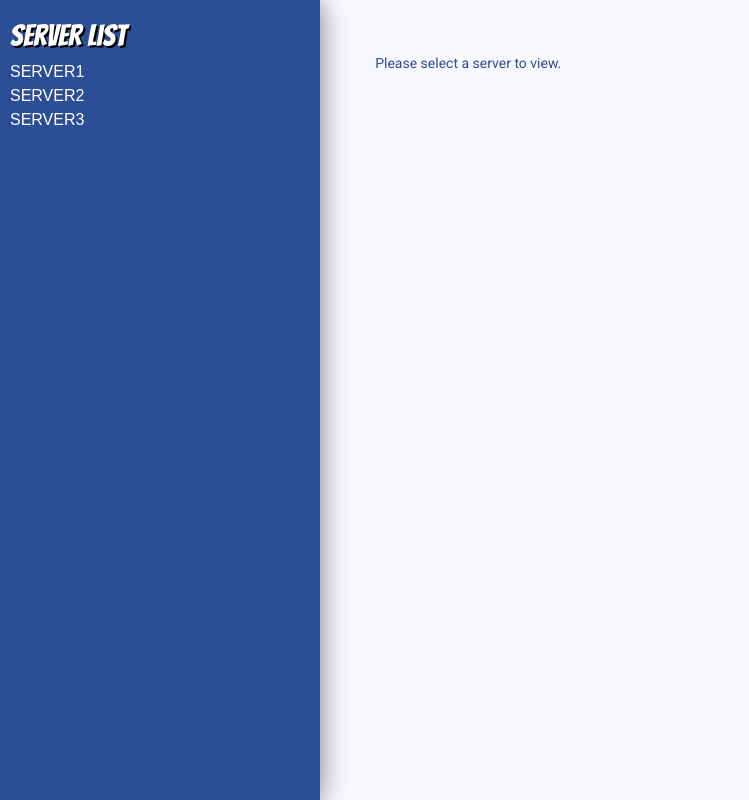
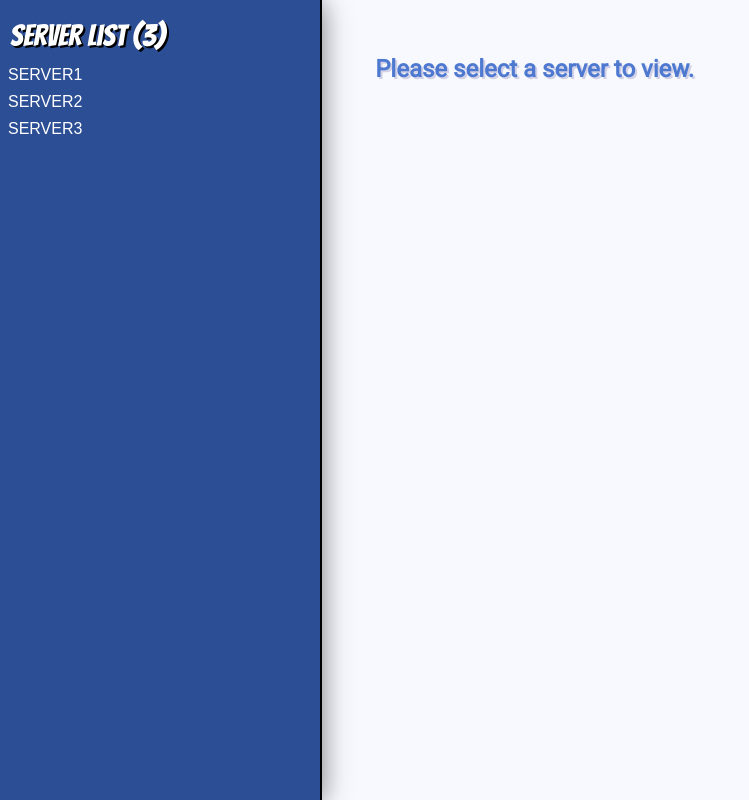
Before and after one commit to badgumby/ansible-web, a PHP site: page / in a window 1280 px wide. Shown: the whole page, without its empty margins (0-749 px from the left). Run offline with PHP 8.4, Linux system fonts and the light colour scheme.

Commit message:
style changes and add port support to script

```diff
--- a/serverinfo/index.php
+++ b/serverinfo/index.php
@@ -1,3 +1,7 @@
+<?php
+$dir = "inventory/";
+$files = array_diff(scandir($dir, 0), array('..','.'));
+?>
 <html>
 <head>
   <link rel = "stylesheet" type = "text/css" href = "style/style.css">
@@ -7,15 +11,11 @@
 <body>
   <div class="navdiv">
     <div class="navTitle">
-      Server List
+      Server List (<?php echo count($files);?>)
     </div>
 <form action="serverinfo.php" method="post" target="serverinfo" class="formNav">
   <select class="select-css" name="server" id="server" size="20" required="required" onchange="this.form.submit()">
 <?php
-
-$dir = "inventory/";
-$files = array_diff(scandir($dir, 0), array('..','.'));
-
 foreach ($files as $file) {
   $fileDisplay = str_replace(".json","",$file);
 ?>
--- a/serverinfo/style/style.css
+++ b/serverinfo/style/style.css
@@ -19,13 +19,14 @@ svg, svg polygon {
 
 .placediv {
   font-family: 'Roboto', sans-serif;
-  color: #2c4e94;
+  font-size: 24px;
+  color: #4e79d0;
   height: 100%;
   padding: 5%;
-  font-size: 14px;
   display: flex;
   flex-direction: column;
-  /*justify-content: center;*/
+  font-weight: bold;
+  text-shadow: 2px 2px #d3d1e6;
 }
 
 .sinfodiv {
@@ -53,6 +54,7 @@ svg, svg polygon {
   left: 0;
   z-index: 1030;
   box-shadow: 0 2px 22px 0 rgba(0,0,0,.2), 0 2px 30px 0 rgba(0,0,0,.35);
+  border-right: 2px solid black;
   /*justify-content: center; */
 }
 
@@ -164,7 +166,7 @@ body {
   border: 0;
   outline: 0;
   overflow-x: hidden;
-  overflow-y: auto;
+  overflow-y: scroll;
 	font-size: 16px;
 	font-family: sans-serif;
 	font-weight: 700;
@@ -174,10 +176,8 @@ body {
 	max-width: 100%;
 	box-sizing: border-box;
 	margin: 0;
-	/*border: 1px solid #000;
-	box-shadow: 0 1px 0 1px rgba(0,0,0,.04);
-  padding: .6em 1.4em .5em .8em;
-	border-radius: .5em; */
+  scrollbar-width: none;
+  -ms-overflow-style: none;
 	-moz-appearance: none;
 	-webkit-appearance: none;
 	appearance: none;
@@ -190,21 +190,22 @@ body {
 	border-color: #888;
 }
 .select-css:focus {
-	/*border-color: #aaa;
-  box-shadow: 0 0 1px 3px rgba(38, 56, 88, 0.49);
-	box-shadow: 0 0 0 3px -moz-mac-focusring;
-	color: #222;*/
 	outline: none;
 }
 .select-css:-moz-focusring {
-    color: transparent;
-    text-shadow: 0 0 0 #000;
+  color: transparent;
+  text-shadow: 0 0 0 #000;
+}
+
+.select-css::-webkit-scrollbar {
+  width: 0px;
 }
 
 .select-css option {
-	font-weight:normal;
-  padding: 1px 1px 2px 5px;
-  margin: 1px 5px 2px 5px;
+  margin-bottom: 2px;
+  padding-top: 5px;
+  padding-left: 8px;
+  padding-right: 8px;
 }
 .select-css option:checked {
   background: #666;
@@ -255,11 +256,15 @@ body {
 }
 
 .infoTable th:first-child {
-  border-top-left-radius:3px;
+  /*border-top-left-radius:3px; */
+  border-top: 1px solid black;
+  border-left: 1px solid black;
 }
 
 .infoTable th:last-child {
-  border-top-right-radius:3px;
+  /*border-top-right-radius:3px; */
+  border-top: 1px solid black;
+  border-right: 1px solid black;
 }
 
 .infoTable tr {
@@ -292,13 +297,15 @@ body {
   background:#3f60a2;
 }*/
 
-/*.infoTable tr:last-child td:first-child {
-  border-bottom-left-radius:5px;
+.infoTable tr:last-child td:first-child {
+  border-bottom: 1px solid black;
+  /*border-bottom-left-radius:5px;*/
 }
 
 .infoTable tr:last-child td:last-child {
-  border-bottom-right-radius:5px;
-}*/
+  border-bottom: 1px solid black;
+  /*border-bottom-right-radius:5px;*/
+}
 
 .infoTable td {
   background:#FFF;
@@ -313,10 +320,12 @@ body {
 
 .infoTable td:first-child {
   width: 25%;
+  border-left: 1px solid black;
 }
 
 .infoTable td:last-child {
   /*border-right: 0px;*/
+  border-right: 1px solid black;
 }
 
 .infoTable th.text-left {
```
Also changed, not shown: serverinfo/serverinfo.php (+7 -1 lines), README.md, 2 other files.
